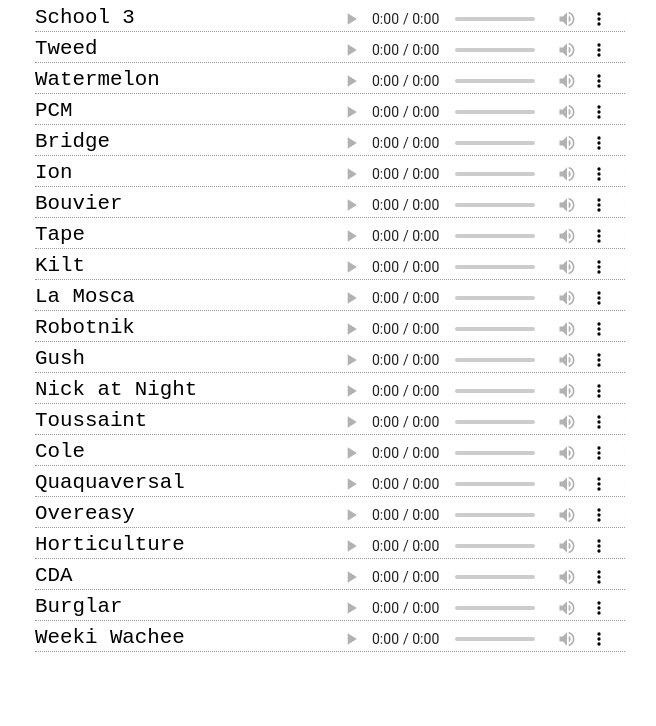
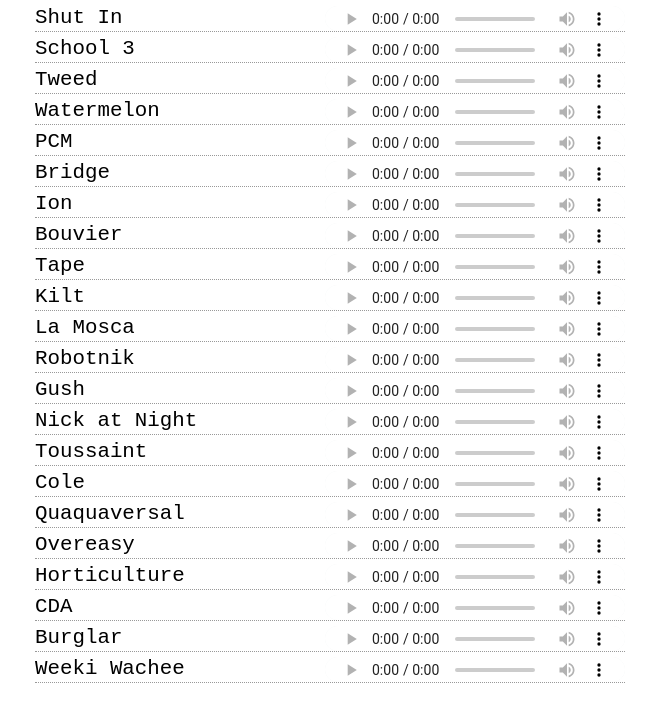
Before and after one commit to keithing/sketches, a plain HTML site: page index.html in a window 1280 px wide. Shown: the part 74-800 px from the top of the page, without its empty margins (310-966 px from the left). Drawn offline with Linux system fonts and the light colour scheme.

Commit message:
adding shut in

```diff
--- a/index.html
+++ b/index.html
@@ -42,6 +42,11 @@
   <div id="playlist">
 
     <h1>Demos/Sketches</h1>
+
+    <div class="track">
+      <div class="title">Shut In</div>
+      <audio controls src="assets/audio/shut_in.ogg" />
+    </div>
 
     <div class="track">
       <div class="title">School 3</div>
```
Also changed, not shown: 1 other file.
